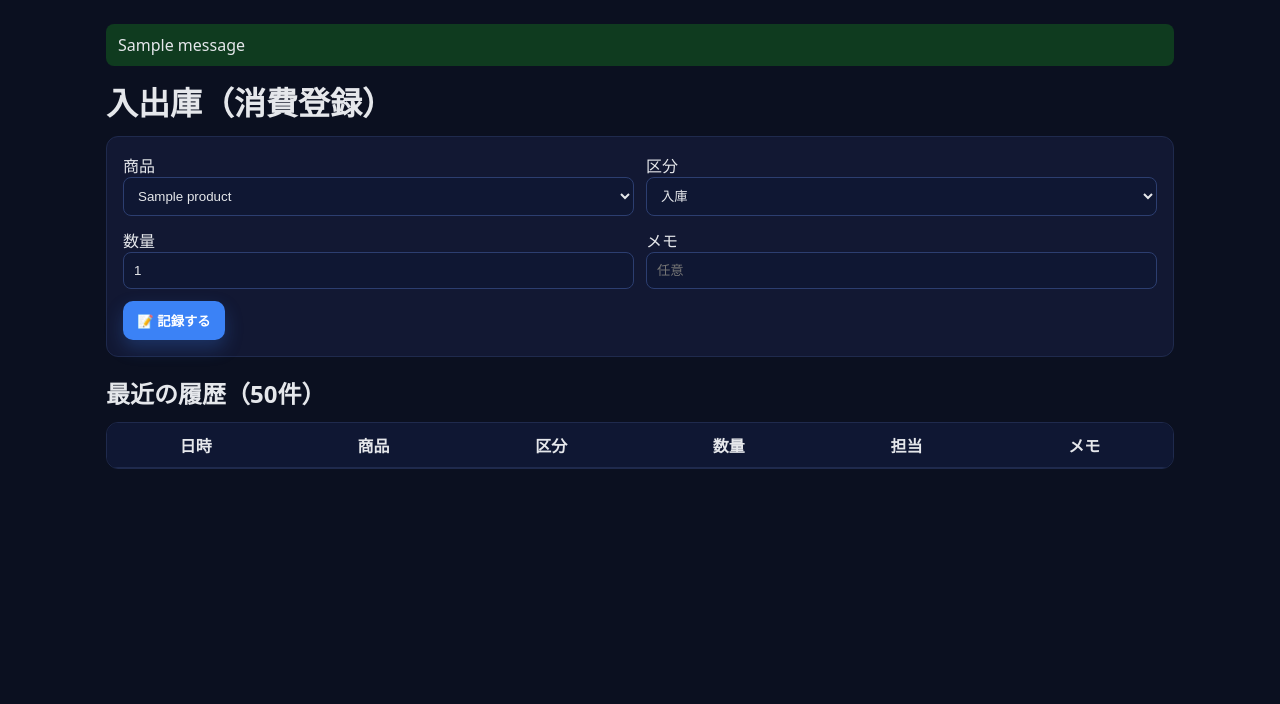
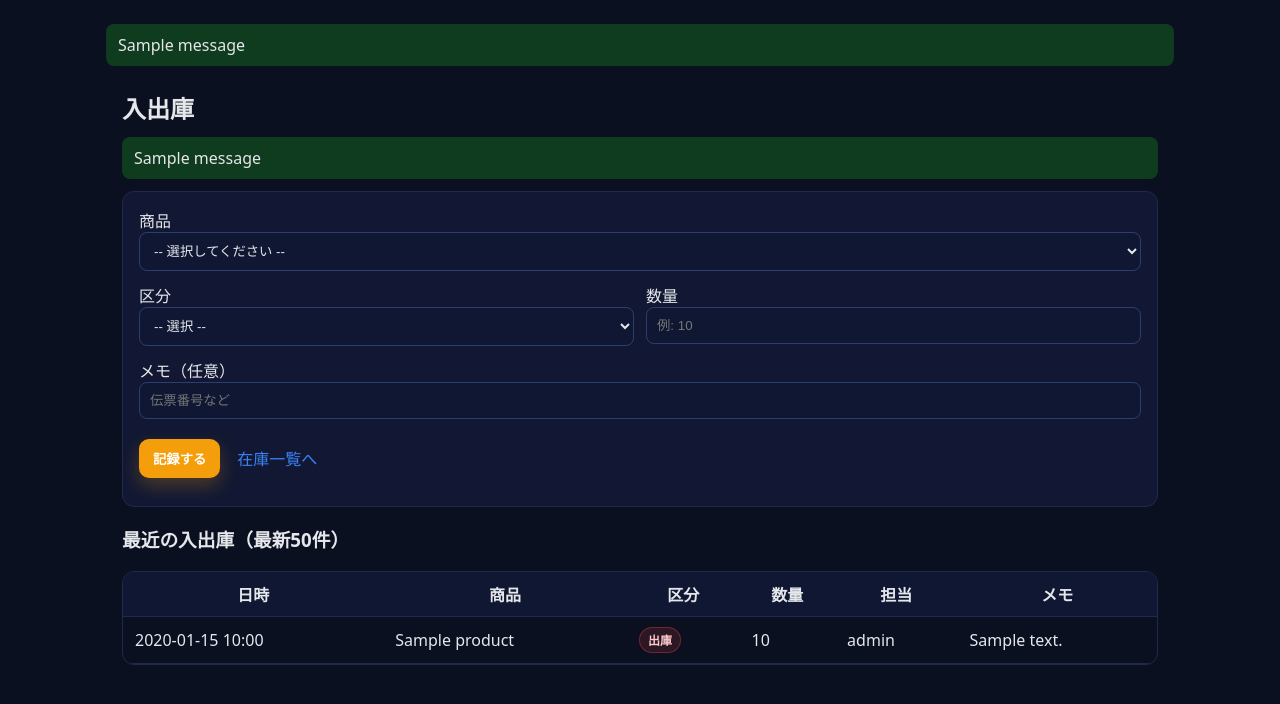
Before and after one commit to harumone8787/coffee2, a Flask app: page /movements in a window 1280 px wide. Shown: the part 65-769 px from the top of the page. Run offline with Flask 3, Linux system fonts and the light colour scheme; a user stored in the database is signed in; tables that the repository leaves empty hold one stand-in row (values such as "Sample post"); one stand-in notice (Sample message) is shown; lists and menus that the app fills with data are empty.

Commit message:
09240924

```diff
--- a/inventory.py
+++ b/inventory.py
@@ -1,8 +1,8 @@
 # inventory.py
 from datetime import datetime
-from flask import Blueprint, render_template, request, redirect, url_for, flash
+from flask import Blueprint, render_template, request, redirect, url_for, flash, current_app
 from flask_login import login_required, current_user
-from sqlalchemy import func, case, text
+from sqlalchemy import func, case
 from sqlalchemy.orm import selectinload
 
 from extensions import db
@@ -10,16 +10,9 @@ from models import User, Product, Movement
 
 inventory_bp = Blueprint("inventory", __name__)
 
-# --- Postgres/SQLite どちらでも安全に起動できるように、ここでは no-op または将来拡張用 ---
 def ensure_columns(db_):
-    """
-    本番は Postgres 想定。マイグレーション未導入のため、必要になれば
-    ALTER TABLE をここで行う。現状は新規作成想定なので no-op。
-    """
     return
 
-
-# デフォルト管理者を作成
 def ensure_admin(app):
     with app.app_context():
         if not User.query.filter_by(username="admin").first():
@@ -31,22 +24,15 @@ def ensure_admin(app):
         else:
             app.logger.info("[INIT] admin already exists")
 
-
-# ====== ページ ======
-
 @inventory_bp.route("/dashboard")
 @login_required
 def dashboard():
-    # 検索フィルタ（商品名）
     q = request.args.get("q", "").strip()
     product_query = Product.query
     if q:
         product_query = product_query.filter(Product.name.ilike(f"%{q}%"))
-
     products = product_query.order_by(Product.name.asc()).all()
 
-    # 在庫数 = 入庫 - 出庫（Movement 集計）
-    # quantity は常に正の数、movement_type が 'in' なら +、'out' なら - として集計
     agg = (
         db.session.query(
             Product.id.label("pid"),
@@ -67,7 +53,6 @@ def dashboard():
     )
     qty_map = {row.pid: int(row.qty or 0) for row in agg}
 
-    # 最新10件（関連は事前ロード）
     recent_movements = (
         Movement.query.options(
             selectinload(Movement.product),
@@ -85,9 +70,6 @@ def dashboard():
         recent_movements=recent_movements,
         filter_products=q,
     )
-
-
-# ========== 商品 ==========
 
 @inventory_bp.route("/products", methods=["GET", "POST"])
 @login_required
@@ -124,7 +106,6 @@ def products():
     items = Product.query.order_by(Product.created_at.desc()).all()
     return render_template("products.html", products=items)
 
-
 @inventory_bp.route("/product/<int:pid>/edit", methods=["GET", "POST"])
 @login_required
 def product_edit(pid):
@@ -156,7 +137,6 @@ def product_edit(pid):
 
     return render_template("product_edit.html", p=p)
 
-
 @inventory_bp.route("/product/<int:pid>/delete", methods=["POST"])
 @login_required
 def product_delete(pid):
@@ -174,33 +154,53 @@ def product_delete(pid):
         flash(f"削除に失敗しました: {e}", "danger")
     return redirect(url_for("inventory.products"))
 
-
-# ========== 入出庫 ==========
-
 @inventory_bp.route("/movements", methods=["GET", "POST"])
 @login_required
 def movements():
     if request.method == "POST":
-        product_id = request.form.get("product_id")
-        movement_type = request.form.get("movement_type")  # 'in' or 'out'
-        quantity = request.form.get("quantity")
+        # 受け取った値をログに出して原因特定しやすくする
+        raw_product_id = request.form.get("product_id")
+        raw_mtype = request.form.get("movement_type")
+        raw_qty = request.form.get("quantity")
         note = request.form.get("note", "").strip()
 
-        if not product_id or not movement_type or not quantity:
-            flash("必要項目が不足しています。", "danger")
+        current_app.logger.info(
+            f"[POST /movements] product_id={raw_product_id}, movement_type={raw_mtype}, quantity={raw_qty}, note={note}"
+        )
+
+        # 空チェック & 形式チェック
+        errors = []
+        # product_id
+        try:
+            product_id = int(raw_product_id) if raw_product_id is not None else 0
+            if product_id <= 0:
+                errors.append("商品が選択されていません。")
+        except Exception:
+            errors.append("商品IDが不正です。")
+
+        # movement_type
+        movement_type = (raw_mtype or "").strip().lower()
+        if movement_type not in ("in", "out"):
+            errors.append("区分は「入庫(in) / 出庫(out)」から選択してください。")
+
+        # quantity
+        try:
+            qty = int(raw_qty) if raw_qty is not None else 0
+            if qty <= 0:
+                errors.append("数量は1以上の整数で入力してください。")
+        except Exception:
+            errors.append("数量は整数で入力してください。")
+
+        if errors:
+            for m in errors:
+                flash(m, "danger")
+            # ここで早期リダイレクト
             return redirect(url_for("inventory.movements"))
 
-        if movement_type not in ("in", "out"):
-            flash("区分は 'in' または 'out' を指定してください。", "danger")
-            return redirect(url_for("inventory.movements"))
-
+        # 正常処理
         try:
-            qty = int(quantity)
-            if qty <= 0:
-                raise ValueError("数量は正の整数で入力してください。")
-
             mv = Movement(
-                product_id=int(product_id),
+                product_id=product_id,
                 movement_type=movement_type,
                 quantity=qty,
                 note=note or None,
@@ -212,11 +212,13 @@ def movements():
             flash("入出庫を記録しました。", "success")
         except Exception as e:
             db.session.rollback()
+            current_app.logger.exception("[POST /movements] DB error")
             flash(f"記録に失敗しました: {e}", "danger")
+
         return redirect(url_for("inventory.movements"))
 
+    # GET
     items = Product.query.order_by(Product.name.asc()).all()
-
     logs = (
         Movement.query.options(
             selectinload(Movement.product),
@@ -228,9 +230,6 @@ def movements():
     )
     return render_template("movements.html", products=items, movements=logs)
 
-
-# ========== スタッフ管理 ==========
-
 @inventory_bp.route("/admin/users")
 @login_required
 def admin_users():
@@ -240,7 +239,6 @@ def admin_users():
 
     users = User.query.order_by(User.created_at.desc()).all()
     return render_template("admin_users.html", users=users)
-
 
 @inventory_bp.route("/admin/users/add", methods=["GET", "POST"])
 @login_required
@@ -259,7 +257,6 @@ def admin_user_add():
             flash("ユーザー名・メール・パスワードは必須です。", "danger")
             return redirect(url_for("inventory.admin_user_add"))
 
-        # 重複チェック
         if User.query.filter_by(username=username).first():
             flash("そのユーザー名は既に存在します。", "danger")
             return redirect(url_for("inventory.admin_user_add"))
@@ -279,9 +276,7 @@ def admin_user_add():
             flash(f"追加に失敗しました: {e}", "danger")
             return redirect(url_for("inventory.admin_user_add"))
 
-    # GET
     return render_template("admin_user_add.html")
-
 
 @inventory_bp.route("/admin/users/<int:uid>/edit", methods=["GET", "POST"])
 @login_required
@@ -311,7 +306,6 @@ def admin_user_edit(uid):
 
     return render_template("admin_user_edit.html", u=u)
 
-
 @inventory_bp.route("/admin/users/<int:uid>/delete", methods=["POST"])
 @login_required
 def admin_user_delete(uid):
--- a/templates/movements.html
+++ b/templates/movements.html
@@ -1,76 +1,86 @@
 {% extends 'base.html' %}
-{% block title %}入出庫 - 在庫管理{% endblock %}
 {% block content %}
-<h1>入出庫（消費登録）</h1>
+<div class="container">
+  <h2>入出庫</h2>
 
-<form method="post" class="grid-form">
-  <div>
+  {% with messages = get_flashed_messages(with_categories=true) %}
+    {% if messages %}
+      <ul class="flashes">
+        {% for category, message in messages %}
+          <li class="flash {{ category }}">{{ message }}</li>
+        {% endfor %}
+      </ul>
+    {% endif %}
+  {% endwith %}
+
+  <form class="form grid-form" method="post" action="{{ url_for('inventory.movements') }}">
+    <div class="full">
       <label>商品</label>
       <select name="product_id" required>
+        <option value="">-- 選択してください --</option>
         {% for p in products %}
-        <option value="{{ p.id }}">{{ p.name }}</option>
+          <option value="{{ p.id }}">{{ p.name }} (最小在庫: {{ p.min_stock }})</option>
         {% endfor %}
       </select>
     </div>
+
     <div>
       <label>区分</label>
-    <select name="kind" required>
-      <option value="IN">入庫</option>
-      <option value="OUT">出庫</option>
+      <select name="movement_type" required>
+        <option value="">-- 選択 --</option>
+        <option value="in">入庫</option>
+        <option value="out">出庫</option>
       </select>
     </div>
+
     <div>
       <label>数量</label>
-    <input type="number" name="qty" min="1" value="1" required>
+      <input type="number" name="quantity" min="1" step="1" placeholder="例: 10" required>
     </div>
-  <div>
-    <label>メモ</label>
-    <input name="note" placeholder="任意">
+
+    <div class="full">
+      <label>メモ（任意）</label>
+      <input type="text" name="note" placeholder="伝票番号など">
     </div>
-  <div class="full">
-    <button type="submit" class="button-accent">📝 記録する</button>
+
+    <div class="toolbar">
+      <button class="button-secondary" type="submit">記録する</button>
+      <a class="navlink" href="{{ url_for('inventory.dashboard') }}">在庫一覧へ</a>
     </div>
   </form>
 
-<h2 class="mt-3">最近の履歴（50件）</h2>
+  <h3 class="mt-3">最近の入出庫（最新50件）</h3>
   <div class="table-responsive">
     <table class="table">
       <thead>
-      <tr><th>日時</th><th>商品</th><th>区分</th><th>数量</th><th>担当</th><th>メモ</th></tr>
+        <tr>
+          <th>日時</th>
+          <th>商品</th>
+          <th>区分</th>
+          <th>数量</th>
+          <th>担当</th>
+          <th>メモ</th>
+        </tr>
       </thead>
       <tbody>
-      {% for m in recent %}
+        {% for m in movements %}
         <tr>
           <td>{{ m.created_at.strftime('%Y-%m-%d %H:%M') }}</td>
           <td>{{ m.product.name }}</td>
           <td>
-          {% if m.kind == 'IN' %}
-            <span class="icon icon-in">⬆️ 入庫</span>
+            {% if m.movement_type == 'in' %}
+              <span class="badge badge-green">入庫</span>
             {% else %}
-            <span class="icon icon-out">⬇️ 出庫</span>
+              <span class="badge badge-red">出庫</span>
             {% endif %}
           </td>
-        <td>{{ m.qty }}</td>
-        <td>
-          {% if m.user.is_admin %}
-            <span class="icon icon-admin" title="管理者">
-              <svg viewBox="0 0 24 24" aria-hidden="true">
-                <path d="M12 14a5 5 0 1 0-5-5 5 5 0 0 0 5 5Zm0 2c-4.42 0-8 2.24-8 5v1h16v-1c0-2.76-3.58-5-8-5Z"/>
-              </svg>
-            </span>
-          {% else %}
-            <span class="icon icon-staff" title="スタッフ">
-              <svg viewBox="0 0 24 24" aria-hidden="true">
-                <path d="M12 14a5 5 0 1 0-5-5 5 5 0 0 0 5 5Zm0 2c-4.42 0-8 2.24-8 5v1h16v-1c0-2.76-3.58-5-8-5Z"/>
-              </svg>
-            </span>
-          {% endif %}
-          <span style="margin-left:6px">{{ m.user.username }}</span>
-        </td>
+          <td>{{ m.quantity }}</td>
+          <td>{{ m.user.username if m.user else '-' }}</td>
           <td>{{ m.note or '' }}</td>
         </tr>
         {% endfor %}
       </tbody>
     </table>
   </div>
+</div>
 {% endblock %}
```
Lines whose indentation alone changed are shown as unchanged.
